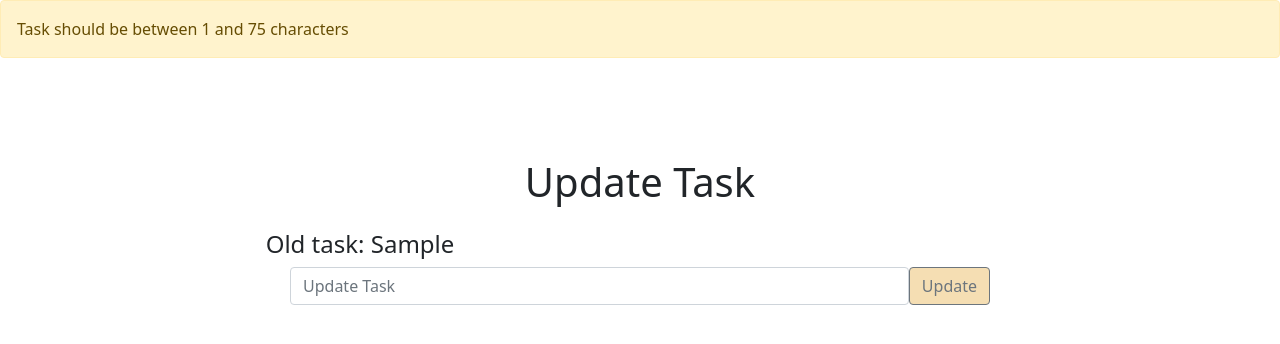
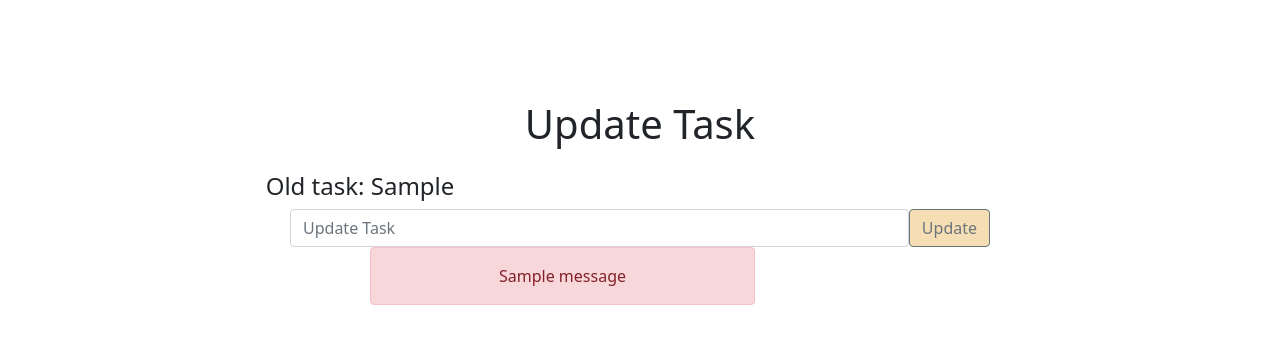
Before and after one commit to melissa-kun-li/flask-to-do-app, a Flask app: page /update/1 in a window 1280 px wide. Shown: the top 344 px of the page. Run offline with Flask 2, Linux system fonts and the light colour scheme; tables that the repository leaves empty hold one stand-in row (values such as "Sample post"); one stand-in notice (Sample message) is shown; some libraries are stand-ins or nearby versions.

Commit message:
Change error/flash appearance, exception handling

```diff
--- a/flask_to_do/routes.py
+++ b/flask_to_do/routes.py
@@ -1,55 +1,61 @@
 from flask import render_template, url_for, request, flash, redirect
 from flask_to_do import app, db, models
 from flask_to_do.models import Task
+from sqlalchemy import exc
 
 @app.route('/', methods = ['GET', 'POST'])
+# check for task name uniqueness, flash error msg
 def todo():
     if request.method == 'POST':
         task = request.form['task']
         if len(task) == 0 or len(task) > 75:
-            flash('Task should be between 1 and 75 characters')
+            flash('Task not added: task should be between 1 and 75 characters')
             return redirect(url_for('todo'))
         new_task = Task(task = task)
         db.session.add(new_task)
-        db.session.commit()
-        return redirect(url_for('todo'))
+        try:
+            db.session.commit()
+            return redirect(url_for('todo'))
+        except exc.IntegrityError:
+            flash('Task not added: task name is already used')
+            return redirect(url_for('todo'))
     else:
         tasks = Task.query.all()
         return render_template('todo.html', tasks = tasks)
 
 @app.route('/update/<task_id>', methods = ['GET', 'POST'])
+# check for task name uniqueness, flash error msg
 def update(task_id):
     if request.method == 'POST':
         old = Task.query.filter_by(id = task_id).first()
         new_task = request.form['task']
+        if old.task == new_task:
+            flash('Task not added: task name is already used')
+            return render_template('update.html', task = old)
         if len(new_task) == 0 or len(new_task) > 75:
             flash('Task should be between 1 and 75 characters')
             return render_template('update.html', task = old)
         old.task = new_task
-        db.session.commit()
-        return redirect(url_for('todo'))
+        try:
+            db.session.commit()
+            return redirect(url_for('todo'))
+        except exc.IntegrityError:
+            db.session.rollback()
+            flash('Task not added: task name is already used')
+            return render_template('update.html', task = old)
     else:
         task = Task.query.filter_by(id = task_id).first()
-        db.session.commit()
         return render_template('update.html', task = task)
 
-@app.route('/delete/<task_id>', methods = ['GET', 'POST'])
+@app.route('/delete/<task_id>', methods = ['POST'])
 def delete(task_id):
-    if request.method == 'POST':
-        task = Task.query.filter_by(id = task_id).first()
-        db.session.delete(task)
-        db.session.commit()
-        return redirect(url_for('todo'))
-    else:
-        tasks = Task.query.all()
-        return render_template('todo.html', tasks = tasks)
+    task = Task.query.filter_by(id = task_id).first()
+    db.session.delete(task)
+    db.session.commit()
+    return redirect(url_for('todo'))
 
-@app.route('/clear-all/', methods = ['GET', 'POST'])
+@app.route('/clear-all/', methods = ['POST'])
 def clear_all():
-    if request.method == 'POST':
-        models.Task.query.delete()
-        db.session.commit() # need to commit
-        return redirect(url_for('todo'))
-    else:
-        tasks = Task.query.all()
-        return render_template('todo.html', tasks = tasks)
+    models.Task.query.delete()
+    db.session.commit() # need to commit
+    return redirect(url_for('todo'))
--- a/flask_to_do/static/css/custom.css
+++ b/flask_to_do/static/css/custom.css
@@ -71,3 +71,8 @@
 .update-group {
     text-align: center;
 }
+
+#update-error {
+    width: 385px;
+    margin-left: 370px;
+}
--- a/flask_to_do/templates/base.html
+++ b/flask_to_do/templates/base.html
@@ -10,9 +10,6 @@
     <link rel = "shortcut icon" href = "{{ url_for('static', filename = 'favicon.ico') }}">
 </head>
 <body>
-    {% for message in get_flashed_messages() %}
-        <div class = "alert alert-warning" role="alert">Task should be between 1 and 75 characters</div>
-    {% endfor %}
     {% block content %}{% endblock content %}
 </body>
 </html>
--- a/flask_to_do/templates/todo.html
+++ b/flask_to_do/templates/todo.html
@@ -20,6 +20,9 @@
                     <input type="text" name = 'task' class="form-control" id = "task-input" placeholder="Task" aria-label="Task name" aria-describedby="basic-addon2">
                     <button class="btn btn-outline-secondary" type = "submit" id = "add-button" >Add</button>
                   </form>
+                  {% for message in get_flashed_messages() %}
+                  <div class = "alert alert-danger" role="alert">{{ message }}</div>
+                  {% endfor %}
                 </div>
             </div>
           </div>
--- a/flask_to_do/templates/update.html
+++ b/flask_to_do/templates/update.html
@@ -9,5 +9,8 @@
             <input type="text" name = 'task' class="form-control" id = "update-task-1" placeholder="Update Task" aria-label="Task name" aria-describedby="basic-addon2">
             <button class="btn btn-outline-secondary" type = "submit" id = "add-button" >Update</button>
         </form>
+        {% for message in get_flashed_messages() %}
+        <div class = "alert alert-danger" role="alert" id = "update-error">{{ message }}</div>
+        {% endfor %}
     </div>
 {% endblock content %}
```
